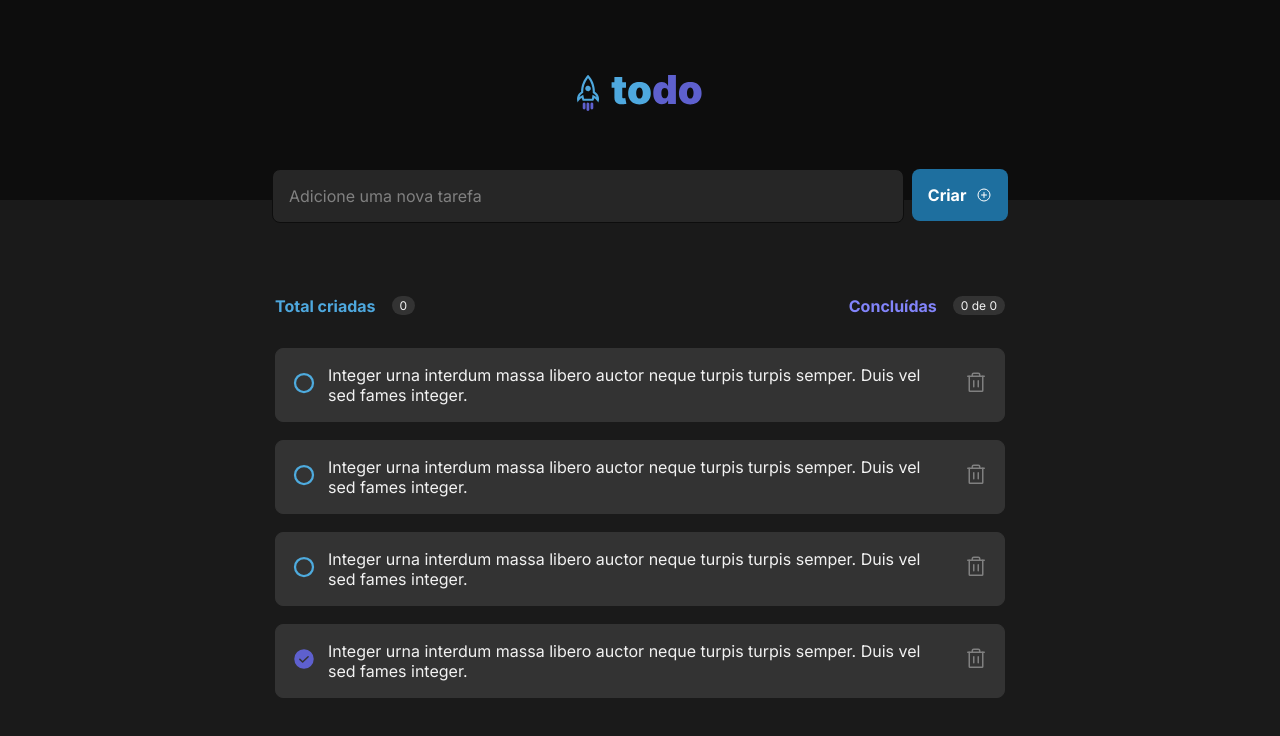
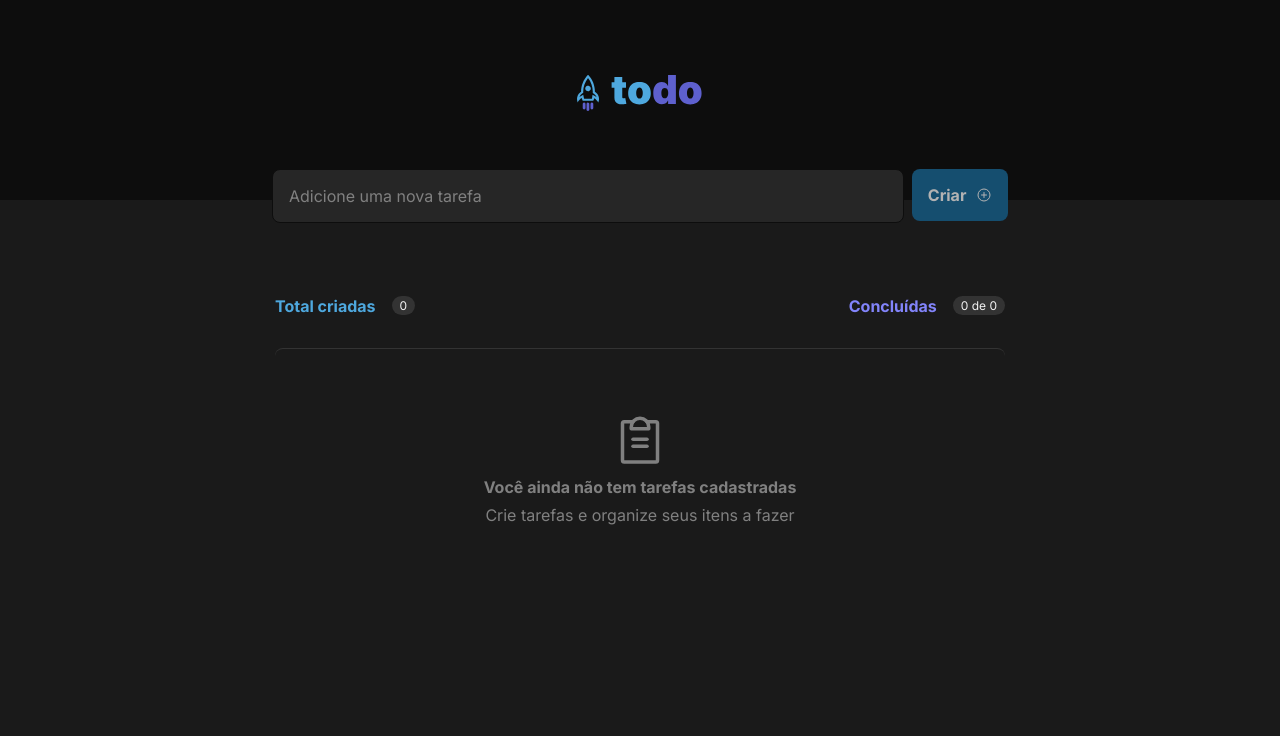
Before and after one commit to PedroMakengo/ignite-todo-list, a React (Vite) app: page / in a window 1280 px wide. Shown: the top 736 px of the page. Built offline with nearby package versions, Linux system fonts and the light colour scheme.

Commit message:
Trabalhando e aviando algumas coisas

```diff
--- a/index.html
+++ b/index.html
@@ -7,6 +7,7 @@
     <link rel="preconnect" href="https://fonts.gstatic.com" crossorigin />
 
     <link rel="icon" type="image/svg+xml" href="/vite.svg" />
+    <link rel="icon" type="image/svg+xml" href="/favicon.svg" />
     <meta name="viewport" content="width=device-width, initial-scale=1.0" />
     <title>Ignite Todo List</title>
 
--- a/src/App.tsx
+++ b/src/App.tsx
@@ -1,14 +1,68 @@
+import { useState, FormEvent, useEffect } from 'react'
+
 import { ThemeProvider } from 'styled-components'
 import { Header } from './components/Header'
 import { Task } from './components/Task'
 import { GlobalStyle } from './styles/global'
 import { defaultTheme } from './styles/themes/default'
 
+export interface Tasks {
+  id: string
+  task: string
+  isCompleted: boolean
+}
+
 export function App() {
+  const [newTask, setNewTask] = useState('')
+  const [tasks, setTasks] = useState<Tasks[]>(
+    !localStorage.getItem('@ignite-todo-1.0.0')
+      ? []
+      : JSON.parse(localStorage.getItem('@ignite-todo-1.0.0'))
+  )
+
+  useEffect(() => {
+    const jsonTask = JSON.stringify(tasks)
+    localStorage.setItem('@ignite-todo-1.0.0', jsonTask)
+  }, [tasks])
+
+  function createNewTask(event: FormEvent) {
+    event.preventDefault()
+
+    const taskCreated = {
+      id: new Date().toISOString(),
+      task: newTask,
+      isCompleted: false,
+    }
+
+    setTasks((state: Tasks[]) => [...state, taskCreated])
+    setNewTask('')
+  }
+
+  function onClickIsCompleted(taskPositionIndex: number) {
+    tasks[taskPositionIndex].isCompleted = !tasks[taskPositionIndex].isCompleted
+    setTasks([...tasks])
+  }
+
+  function ondDeleteTask(idTask: string) {
+    const taskDelete = tasks.filter((task) => {
+      return task.id !== idTask
+    })
+
+    setTasks(taskDelete)
+  }
+
   return (
     <ThemeProvider theme={defaultTheme}>
-      <Header />
-      <Task />
+      <Header
+        createNewTask={createNewTask}
+        newTask={newTask}
+        setNewTask={setNewTask}
+      />
+      <Task
+        tasks={tasks}
+        onClickIsCompleted={onClickIsCompleted}
+        ondDeleteTask={ondDeleteTask}
+      />
       <GlobalStyle />
     </ThemeProvider>
   )
--- a/src/components/Header/index.tsx
+++ b/src/components/Header/index.tsx
@@ -1,23 +1,43 @@
-import { HeaderContainer, Container, NewTask } from './styles'
+import { FormEvent, InvalidEvent } from 'react'
+
+import { HeaderContainer, Container, NewTaskForm } from './styles'
 
 import { PlusCircle } from 'phosphor-react'
 
 import logoTodoList from '../../assets/logo-ignite-todo.svg'
 
-export function Header() {
+interface HeaderProps {
+  createNewTask: (event: FormEvent) => void
+  newTask: string
+  setNewTask: (newTask: string) => void
+}
+
+export function Header({ createNewTask, newTask, setNewTask }: HeaderProps) {
+  function handleNewTaskInvalid(event: InvalidEvent<HTMLInputElement>) {
+    event.target.setCustomValidity('Esse campo é obrigatório')
+  }
+
+  const isNewTaskEmpty = newTask.length === 0
   return (
     <HeaderContainer>
       <Container>
         <a href="">
           <img src={logoTodoList} alt="Logo Ignite" />
         </a>
-        <NewTask>
-          <input type="text" placeholder="Adicione uma nova tarefa" />
-          <button>
+        <NewTaskForm onSubmit={createNewTask}>
+          <input
+            type="text"
+            placeholder="Adicione uma nova tarefa"
+            value={newTask}
+            onChange={(event) => setNewTask(event.target.value)}
+            onInvalid={handleNewTaskInvalid}
+            required
+          />
+          <button type="submit" disabled={isNewTaskEmpty}>
             Criar
             <PlusCircle />
           </button>
-        </NewTask>
+        </NewTaskForm>
       </Container>
     </HeaderContainer>
   )
--- a/src/components/Header/styles.ts
+++ b/src/components/Header/styles.ts
@@ -22,7 +22,7 @@ export const Container = styled.div`
   }
 `
 
-export const NewTask = styled.form`
+export const NewTaskForm = styled.form`
   width: 100%;
   transform: translateY(3.5rem);
 
@@ -38,6 +38,7 @@ export const NewTask = styled.form`
     background: ${(props) => props.theme['gray-500']};
     border-radius: 8px;
     border: 1px solid ${(props) => props.theme['gray-700']};
+    color: ${(props) => props.theme['gray-300']};
 
     &::placeholder {
       color: ${(props) => props.theme['gray-300']};
@@ -79,5 +80,10 @@ export const NewTask = styled.form`
       cursor: pointer;
       background: ${(props) => props.theme['blue']};
     }
+
+    &:disabled {
+      filter: brightness(0.7);
+      cursor: not-allowed;
+    }
   }
 `
--- a/src/components/Task/index.tsx
+++ b/src/components/Task/index.tsx
@@ -7,22 +7,38 @@ import {
   TaskDone,
   ListTask,
   ItemTask,
+  LineTask,
+  LineTaskCompleted,
 } from './styles'
 
 import { ClipboardText, Trash, Circle, CheckCircle } from 'phosphor-react'
+import { Tasks } from '../../App'
 
-export function Task() {
-  const tasks = [1]
+interface TaskProps {
+  tasks: Tasks[]
+  onClickIsCompleted: (taskPositionAndArray: number) => void
+  ondDeleteTask: (id: string) => void
+}
+
+export function Task({ tasks, ondDeleteTask, onClickIsCompleted }: TaskProps) {
+  let countCompleted = 0
+  for (let task of tasks) {
+    if (task.isCompleted === true) {
+      countCompleted++
+    }
+  }
   return (
     <Container>
       <TaskInfo>
         <TaskCreated>
           <strong>Total criadas</strong>
-          <Counter>0</Counter>
+          <Counter>{tasks.length}</Counter>
         </TaskCreated>
         <TaskDone>
           <strong>Concluídas</strong>
-          <Counter>0 de 0</Counter>
+          <Counter>
+            {countCompleted} de {tasks.length}
+          </Counter>
         </TaskDone>
       </TaskInfo>
 
@@ -34,54 +50,35 @@ export function Task() {
         </EmptyTask>
       ) : (
         <ListTask>
-          <ItemTask>
-            <button title="Checar o botão">
-              <Circle size={24} weight="bold" color="#4eabde" />
-            </button>
-            <p>
-              Integer urna interdum massa libero auctor neque turpis turpis
-              semper. Duis vel sed fames integer.
-            </p>
-            <button title="Deletar task">
-              <Trash size={24} color="#808080" />
-            </button>
-          </ItemTask>
-          <ItemTask>
-            <button title="Checar o botão">
-              <Circle size={24} weight="bold" color="#4eabde" />
-            </button>
-            <p>
-              Integer urna interdum massa libero auctor neque turpis turpis
-              semper. Duis vel sed fames integer.
-            </p>
-            <button title="Deletar task">
-              <Trash size={24} color="#808080" />
-            </button>
-          </ItemTask>
-          <ItemTask>
-            <button title="Checar o botão">
-              <Circle size={24} weight="bold" color="#4eabde" />
-            </button>
-            <p>
-              Integer urna interdum massa libero auctor neque turpis turpis
-              semper. Duis vel sed fames integer.
-            </p>
-            <button title="Deletar task">
-              <Trash size={24} color="#808080" />
-            </button>
-          </ItemTask>
-          <ItemTask>
-            <button title="Checar o botão">
-              <CheckCircle size={24} weight="fill" color="#5E60CE" />
-            </button>
-            <p>
-              Integer urna interdum massa libero auctor neque turpis turpis
-              semper. Duis vel sed fames integer.
-            </p>
-            <button title="Deletar task">
-              <Trash size={24} color="#808080" />
-            </button>
-          </ItemTask>
+          {tasks.map((task, index) => {
+            return (
+              <ItemTask key={index}>
+                <button
+                  title="Checar o botão"
+                  type="button"
+                  onClick={() => onClickIsCompleted(index)}
+                >
+                  {!task.isCompleted ? (
+                    <Circle size={24} weight="bold" color="#4eabde" />
+                  ) : (
+                    <CheckCircle size={24} weight="fill" color="#5E60CE" />
+                  )}
+                </button>
+                {!task.isCompleted ? (
+                  <LineTask>{task.task}</LineTask>
+                ) : (
+                  <LineTaskCompleted>{task.task}</LineTaskCompleted>
+                )}
+                <button
+                  title="Deletar task"
+                  type="button"
+                  onClick={() => ondDeleteTask(task.id)}
+                >
+                  <Trash size={24} color="#808080" />
+                </button>
+              </ItemTask>
+            )
+          })}
         </ListTask>
       )}
     </Container>
--- a/src/components/Task/styles.ts
+++ b/src/components/Task/styles.ts
@@ -74,13 +74,19 @@ export const ItemTask = styled.div`
   padding: 1rem;
   border-radius: 8px;
 
-  p {
-    flex: 1;
-    color: ${(props) => props.theme['gray-100']};
-  }
-
   button {
     background: transparent;
     border: 0;
   }
 `
+
+export const LineTask = styled.p`
+  flex: 1;
+  color: ${(props) => props.theme['gray-100']};
+`
+
+export const LineTaskCompleted = styled.p`
+  flex: 1;
+  text-decoration-line: line-through;
+  color: ${(props) => props.theme['gray-300']};
+`
```
Also changed, not shown: public/favicon.svg (added).
